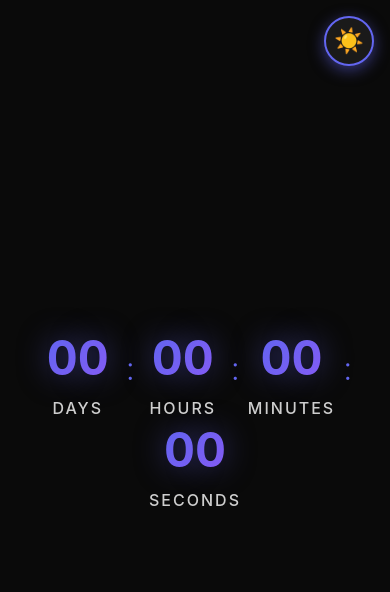
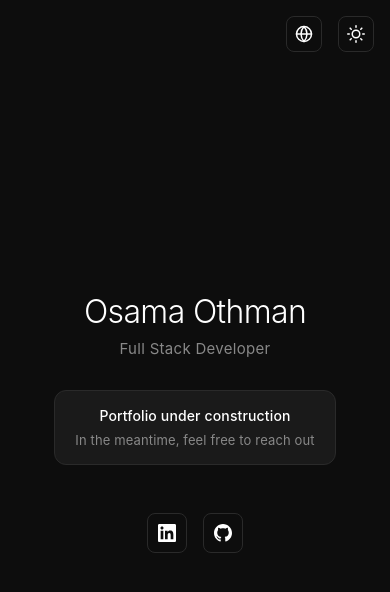
Before and after one commit to Osamaaaothman/Portfolio, a React (Vite) app: page / in a window 390 px wide. Shown: the top 592 px of the page. Built offline with nearby package versions, Linux system fonts and the light colour scheme.

Commit message:
feat: update index.html title and restructure App component for language toggle

```diff
--- a/index.html
+++ b/index.html
@@ -1,13 +1,16 @@
 <!doctype html>
 <html lang="en">
+
 <head>
   <meta charset="UTF-8" />
   <link rel="icon" type="image/svg+xml" href="/vite.svg" />
   <meta name="viewport" content="width=device-width, initial-scale=1.0" />
-    <title>Countdown Timer</title>
+  <title>Osama Othman - Full Stack Developer</title>
 </head>
+
 <body>
   <div id="root"></div>
   <script type="module" src="/src/main.jsx"></script>
 </body>
+
 </html>
--- a/src/App.jsx
+++ b/src/App.jsx
@@ -2,89 +2,128 @@
 
 export default function App() {
   const [theme, setTheme] = useState("dark");
-  const [timeLeft, setTimeLeft] = useState({
-    days: 0,
-    hours: 0,
-    minutes: 0,
-    seconds: 0,
-  });
+  const [language, setLanguage] = useState("en");
 
-  const targetDate = new Date("2026-01-25T00:00:00").getTime();
-
-  useEffect(() => {
-    const calculateTimeLeft = () => {
-      const now = new Date().getTime();
-      const difference = targetDate - now;
-
-      if (difference > 0) {
-        const days = Math.floor(difference / (1000 * 60 * 60 * 24));
-        const hours = Math.floor((difference % (1000 * 60 * 60 * 24)) / (1000 * 60 * 60));
-        const minutes = Math.floor((difference % (1000 * 60 * 60)) / (1000 * 60));
-        const seconds = Math.floor((difference % (1000 * 60)) / 1000);
-
-        setTimeLeft({ days, hours, minutes, seconds });
-      } else {
-        setTimeLeft({ days: 0, hours: 0, minutes: 0, seconds: 0 });
-      }
-    };
-
-    calculateTimeLeft();
-    const interval = setInterval(calculateTimeLeft, 1000);
-
-    return () => clearInterval(interval);
-  }, []);
+  const content = {
+    en: {
+      name: "Osama Othman",
+      role: "Full Stack Developer",
+      message: "Portfolio under construction",
+      subMessage: "In the meantime, feel free to reach out",
+    },
+    ar: {
+      name: "أسامة عثمان",
+      role: "مطور ويب متكامل",
+      message: "البروفايل قيد البناء",
+      subMessage: "في هذه الأثناء، يمكنك التواصل معي",
+    },
+  };
 
   const toggleTheme = () => {
     setTheme(theme === "dark" ? "light" : "dark");
   };
 
+  const toggleLanguage = () => {
+    setLanguage(language === "en" ? "ar" : "en");
+  };
+
   useEffect(() => {
     document.documentElement.setAttribute("data-theme", theme);
-  }, [theme]);
+    document.documentElement.setAttribute(
+      "dir",
+      language === "ar" ? "rtl" : "ltr",
+    );
+  }, [theme, language]);
 
   return (
     <div className="app-container">
-      <button className="theme-toggle" onClick={toggleTheme}>
-        {theme === "dark" ? "☀️" : "🌙"}
-      </button>
+      <nav className="nav-bar">
+        <button
+          className="icon-btn lang-toggle"
+          onClick={toggleLanguage}
+          aria-label="Toggle language"
+        >
+          <svg
+            viewBox="0 0 24 24"
+            fill="none"
+            stroke="currentColor"
+            strokeWidth="2"
+            strokeLinecap="round"
+            strokeLinejoin="round"
+          >
+            <circle cx="12" cy="12" r="10" />
+            <path d="M2 12h20M12 2a15.3 15.3 0 0 1 4 10 15.3 15.3 0 0 1-4 10 15.3 15.3 0 0 1-4-10 15.3 15.3 0 0 1 4-10z" />
+          </svg>
+        </button>
 
-      <div className="countdown-section">
-        <div className="countdown-container">
-          <div className="time-unit">
-            <div className="time-value" key={timeLeft.days}>
-              {String(timeLeft.days).padStart(2, "0")}
-            </div>
-            <div className="time-label">Days</div>
-          </div>
+        <button
+          className="icon-btn theme-toggle"
+          onClick={toggleTheme}
+          aria-label="Toggle theme"
+        >
+          {theme === "dark" ? (
+            <svg
+              viewBox="0 0 24 24"
+              fill="none"
+              stroke="currentColor"
+              strokeWidth="2"
+              strokeLinecap="round"
+              strokeLinejoin="round"
+            >
+              <circle cx="12" cy="12" r="5" />
+              <path d="M12 1v2m0 18v2M4.22 4.22l1.42 1.42m12.72 12.72l1.42 1.42M1 12h2m18 0h2M4.22 19.78l1.42-1.42M18.36 5.64l1.42-1.42" />
+            </svg>
+          ) : (
+            <svg
+              viewBox="0 0 24 24"
+              fill="none"
+              stroke="currentColor"
+              strokeWidth="2"
+              strokeLinecap="round"
+              strokeLinejoin="round"
+            >
+              <path d="M21 12.79A9 9 0 1 1 11.21 3 7 7 0 0 0 21 12.79z" />
+            </svg>
+          )}
+        </button>
+      </nav>
 
-          <div className="separator">:</div>
-
-          <div className="time-unit">
-            <div className="time-value" key={timeLeft.hours}>
-              {String(timeLeft.hours).padStart(2, "0")}
-            </div>
-            <div className="time-label">Hours</div>
-          </div>
-
-          <div className="separator">:</div>
-
-          <div className="time-unit">
-            <div className="time-value" key={timeLeft.minutes}>
-              {String(timeLeft.minutes).padStart(2, "0")}
-            </div>
-            <div className="time-label">Minutes</div>
-          </div>
-
-          <div className="separator">:</div>
-
-          <div className="time-unit">
-            <div className="time-value" key={timeLeft.seconds}>
-              {String(timeLeft.seconds).padStart(2, "0")}
-            </div>
-            <div className="time-label">Seconds</div>
+      <main className="content">
+        <div className="profile">
+          <h1 className="name">{content[language].name}</h1>
+          <p className="role">{content[language].role}</p>
+          <div className="message-box">
+            <p className="message">{content[language].message}</p>
+            <p className="sub-message">{content[language].subMessage}</p>
           </div>
         </div>
-      </div>
+
+        <div className="social-links">
+          <a
+            href="https://www.linkedin.com/in/osamaaothman/"
+            target="_blank"
+            rel="noopener noreferrer"
+            className="social-link"
+            aria-label="LinkedIn"
+          >
+            <svg viewBox="0 0 24 24" fill="currentColor">
+              <path d="M20.447 20.452h-3.554v-5.569c0-1.328-.027-3.037-1.852-3.037-1.853 0-2.136 1.445-2.136 2.939v5.667H9.351V9h3.414v1.561h.046c.477-.9 1.637-1.85 3.37-1.85 3.601 0 4.267 2.37 4.267 5.455v6.286zM5.337 7.433c-1.144 0-2.063-.926-2.063-2.065 0-1.138.92-2.063 2.063-2.063 1.14 0 2.064.925 2.064 2.063 0 1.139-.925 2.065-2.064 2.065zm1.782 13.019H3.555V9h3.564v11.452zM22.225 0H1.771C.792 0 0 .774 0 1.729v20.542C0 23.227.792 24 1.771 24h20.451C23.2 24 24 23.227 24 22.271V1.729C24 .774 23.2 0 22.222 0h.003z" />
+            </svg>
+          </a>
+
+          <a
+            href="https://github.com/Osamaaaothman"
+            target="_blank"
+            rel="noopener noreferrer"
+            className="social-link"
+            aria-label="GitHub"
+          >
+            <svg viewBox="0 0 24 24" fill="currentColor">
+              <path d="M12 0c-6.626 0-12 5.373-12 12 0 5.302 3.438 9.8 8.207 11.387.599.111.793-.261.793-.577v-2.234c-3.338.726-4.033-1.416-4.033-1.416-.546-1.387-1.333-1.756-1.333-1.756-1.089-.745.083-.729.083-.729 1.205.084 1.839 1.237 1.839 1.237 1.07 1.834 2.807 1.304 3.492.997.107-.775.418-1.305.762-1.604-2.665-.305-5.467-1.334-5.467-5.931 0-1.311.469-2.381 1.236-3.221-.124-.303-.535-1.524.117-3.176 0 0 1.008-.322 3.301 1.23.957-.266 1.983-.399 3.003-.404 1.02.005 2.047.138 3.006.404 2.291-1.552 3.297-1.23 3.297-1.23.653 1.653.242 2.874.118 3.176.77.84 1.235 1.911 1.235 3.221 0 4.609-2.807 5.624-5.479 5.921.43.372.823 1.102.823 2.222v3.293c0 .319.192.694.801.576 4.765-1.589 8.199-6.086 8.199-11.386 0-6.627-5.373-12-12-12z" />
+            </svg>
+          </a>
+        </div>
+      </main>
     </div>
   );
 }
--- a/src/index.css
+++ b/src/index.css
@@ -5,218 +5,255 @@
 }
 
 :root[data-theme="dark"] {
-  --bg-color: #0a0a0a;
+  --bg-color: #0d0d0d;
   --text-color: #ffffff;
-  --card-bg: #1a1a1a;
-  --accent-color: #6366f1;
-  --accent-glow: rgba(99, 102, 241, 0.5);
-  --separator-color: #6366f1;
+  --text-secondary: #888888;
+  --border-color: #2a2a2a;
+  --hover-color: #1a1a1a;
 }
 
 :root[data-theme="light"] {
-  --bg-color: #f5f5f5;
-  --text-color: #1a1a1a;
-  --card-bg: #ffffff;
-  --accent-color: #6366f1;
-  --accent-glow: rgba(99, 102, 241, 0.3);
-  --separator-color: #6366f1;
+  --bg-color: #ffffff;
+  --text-color: #0d0d0d;
+  --text-secondary: #666666;
+  --border-color: #e5e5e5;
+  --hover-color: #f5f5f5;
 }
 
 body {
-  font-family: -apple-system, BlinkMacSystemFont, "Segoe UI", "Roboto", "Oxygen",
-    "Ubuntu", "Cantarell", "Fira Sans", "Droid Sans", "Helvetica Neue",
-    sans-serif;
+  font-family:
+    -apple-system, BlinkMacSystemFont, "Segoe UI", "Roboto", "Oxygen", "Ubuntu",
+    "Cantarell", "Fira Sans", "Droid Sans", "Helvetica Neue", sans-serif;
   -webkit-font-smoothing: antialiased;
   -moz-osx-font-smoothing: grayscale;
   background: var(--bg-color);
   color: var(--text-color);
-  transition: background-color 0.3s ease, color 0.3s ease;
-  overflow: hidden;
+  transition:
+    background-color 0.3s ease,
+    color 0.3s ease;
 }
 
 #root {
   width: 100vw;
-  height: 100vh;
+  min-height: 100vh;
 }
 
 .app-container {
   width: 100%;
-  height: 100vh;
+  min-height: 100vh;
+  display: flex;
+  flex-direction: column;
+  position: relative;
+}
+
+/* Navigation */
+.nav-bar {
+  position: fixed;
+  top: 0;
+  right: 0;
+  padding: 2rem;
+  display: flex;
+  gap: 1rem;
+  z-index: 100;
+}
+
+[dir="rtl"] .nav-bar {
+  right: auto;
+  left: 0;
+}
+
+.icon-btn {
+  width: 40px;
+  height: 40px;
+  border: 1px solid var(--border-color);
+  background: transparent;
+  border-radius: 8px;
+  cursor: pointer;
   display: flex;
   align-items: center;
   justify-content: center;
-  position: relative;
-  background: var(--bg-color);
+  transition: all 0.2s ease;
+  color: var(--text-color);
 }
 
-.theme-toggle {
-  position: absolute;
-  top: 2rem;
-  right: 2rem;
-  background: var(--card-bg);
-  border: 2px solid var(--accent-color);
-  border-radius: 50%;
-  width: 60px;
-  height: 60px;
-  font-size: 1.8rem;
-  cursor: pointer;
-  transition: all 0.3s ease;
+.icon-btn svg {
+  width: 20px;
+  height: 20px;
+}
+
+.icon-btn:hover {
+  background: var(--hover-color);
+  border-color: var(--text-color);
+}
+
+.icon-btn:active {
+  transform: scale(0.95);
+}
+
+/* Content */
+.content {
+  flex: 1;
+  display: flex;
+  flex-direction: column;
+  align-items: center;
+  justify-content: center;
+  padding: 2rem;
+  gap: 3rem;
+}
+
+/* Profile */
+.profile {
+  text-align: center;
+}
+
+.name {
+  font-size: 3rem;
+  font-weight: 300;
+  letter-spacing: -0.02em;
+  margin-bottom: 0.5rem;
+  color: var(--text-color);
+}
+
+.role {
+  font-size: 1.125rem;
+  font-weight: 400;
+  color: var(--text-secondary);
+  letter-spacing: 0.02em;
+}
+
+/* Message Box */
+.message-box {
+  margin-top: 2.5rem;
+  padding: 1.5rem 2rem;
+  border: 1px solid var(--border-color);
+  border-radius: 12px;
+  background: var(--hover-color);
+  max-width: 400px;
+}
+
+.message {
+  font-size: 1rem;
+  font-weight: 500;
+  color: var(--text-color);
+  margin-bottom: 0.5rem;
+  letter-spacing: 0.01em;
+}
+
+.sub-message {
+  font-size: 0.9375rem;
+  font-weight: 400;
+  color: var(--text-secondary);
+  letter-spacing: 0.01em;
+}
+
+/* Social Links */
+.social-links {
+  display: flex;
+  gap: 1rem;
+}
+
+.social-link {
+  width: 44px;
+  height: 44px;
+  border: 1px solid var(--border-color);
+  border-radius: 8px;
   display: flex;
   align-items: center;
   justify-content: center;
-  z-index: 10;
-  box-shadow: 0 4px 15px var(--accent-glow);
+  color: var(--text-color);
+  transition: all 0.2s ease;
+  text-decoration: none;
 }
 
-.theme-toggle:hover {
-  transform: scale(1.1) rotate(15deg);
-  box-shadow: 0 6px 20px var(--accent-glow);
+.social-link svg {
+  width: 20px;
+  height: 20px;
 }
 
-.theme-toggle:active {
+.social-link:hover {
+  background: var(--text-color);
+  border-color: var(--text-color);
+}
+
+.social-link:hover svg {
+  color: var(--bg-color);
+}
+
+.social-link:active {
   transform: scale(0.95);
 }
 
-.countdown-section {
-  width: 100%;
-  height: 100%;
-  display: flex;
-  align-items: center;
-  justify-content: center;
-  padding: 2rem;
-}
-
-.countdown-container {
-  display: flex;
-  align-items: center;
-  justify-content: center;
-  gap: 2rem;
-  flex-wrap: wrap;
-}
-
-.time-unit {
-  display: flex;
-  flex-direction: column;
-  align-items: center;
-  gap: 1rem;
-  min-width: 200px;
-}
-
-.time-value {
-  font-size: 8rem;
-  font-weight: 700;
-  line-height: 1;
-  background: linear-gradient(135deg, var(--accent-color), #8b5cf6);
-  -webkit-background-clip: text;
-  -webkit-text-fill-color: transparent;
-  background-clip: text;
-  text-shadow: 0 0 30px var(--accent-glow);
-  animation: pulse 1s ease-in-out;
-  font-variant-numeric: tabular-nums;
-}
-
-@keyframes pulse {
-  0% {
-    transform: scale(1);
-    opacity: 1;
-  }
-  50% {
-    transform: scale(1.05);
-    opacity: 0.9;
-  }
-  100% {
-    transform: scale(1);
-    opacity: 1;
-  }
-}
-
-.time-label {
-  font-size: 1.5rem;
-  font-weight: 500;
-  color: var(--text-color);
-  opacity: 0.8;
-  text-transform: uppercase;
-  letter-spacing: 2px;
-  transition: opacity 0.3s ease;
-}
-
-.separator {
-  font-size: 6rem;
-  font-weight: 300;
-  color: var(--separator-color);
-  opacity: 0.6;
-  animation: blink 1s infinite;
-  margin-bottom: 2rem;
-}
-
-@keyframes blink {
-  0%, 100% {
-    opacity: 0.6;
-  }
-  50% {
-    opacity: 1;
-  }
-}
-
-@media (max-width: 1200px) {
-  .time-value {
-    font-size: 6rem;
+/* Responsive */
+@media (max-width: 768px) {
+  .nav-bar {
+    padding: 1.5rem;
   }
 
-  .separator {
-    font-size: 4rem;
+  .name {
+    font-size: 2.5rem;
   }
 
-  .time-unit {
-    min-width: 150px;
-  }
-}
-
-@media (max-width: 768px) {
-  .countdown-container {
-    gap: 1rem;
-  }
-
-  .time-value {
-    font-size: 4rem;
-  }
-
-  .separator {
-    font-size: 3rem;
-    margin-bottom: 1rem;
-  }
-
-  .time-unit {
-    min-width: 100px;
-  }
-
-  .time-label {
+  .role {
     font-size: 1rem;
   }
 
-  .theme-toggle {
-    width: 50px;
-    height: 50px;
-    font-size: 1.5rem;
-    top: 1rem;
-    right: 1rem;
+  .message-box {
+    max-width: 100%;
+    padding: 1.25rem 1.5rem;
+  }
+
+  .message {
+    font-size: 0.9375rem;
+  }
+
+  .sub-message {
+    font-size: 0.875rem;
   }
 }
 
 @media (max-width: 480px) {
-  .time-value {
-    font-size: 3rem;
+  .nav-bar {
+    padding: 1rem;
   }
 
-  .separator {
+  .icon-btn {
+    width: 36px;
+    height: 36px;
+  }
+
+  .icon-btn svg {
+    width: 18px;
+    height: 18px;
+  }
+
+  .name {
     font-size: 2rem;
   }
 
-  .time-unit {
-    min-width: 80px;
+  .role {
+    font-size: 0.9375rem;
   }
 
-  .countdown-container {
-    gap: 0.5rem;
+  .message-box {
+    padding: 1rem 1.25rem;
+    margin-top: 2rem;
+  }
+
+  .message {
+    font-size: 0.875rem;
+  }
+
+  .sub-message {
+    font-size: 0.8125rem;
+  }
+
+  .social-link {
+    width: 40px;
+    height: 40px;
+  }
+
+  .social-link svg {
+    width: 18px;
+    height: 18px;
   }
 }
```
Lines whose indentation alone changed are shown as unchanged.
